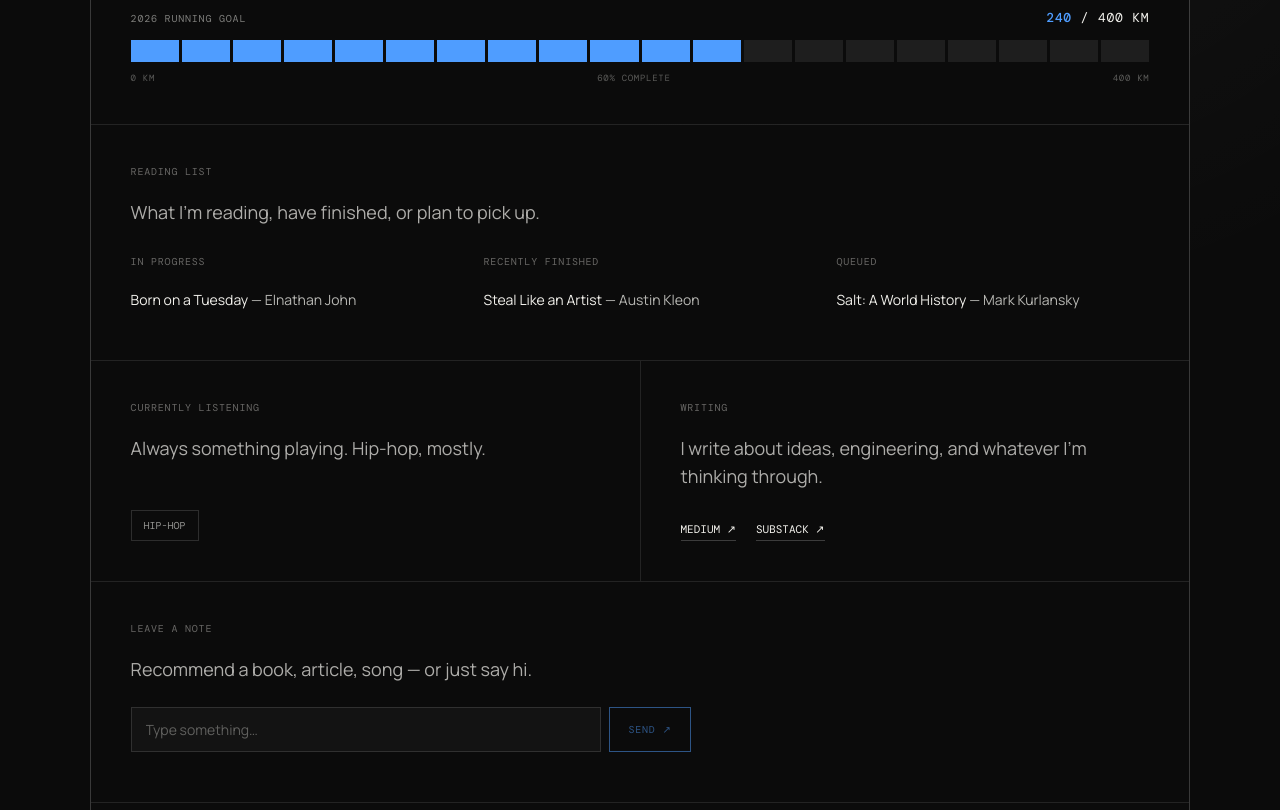
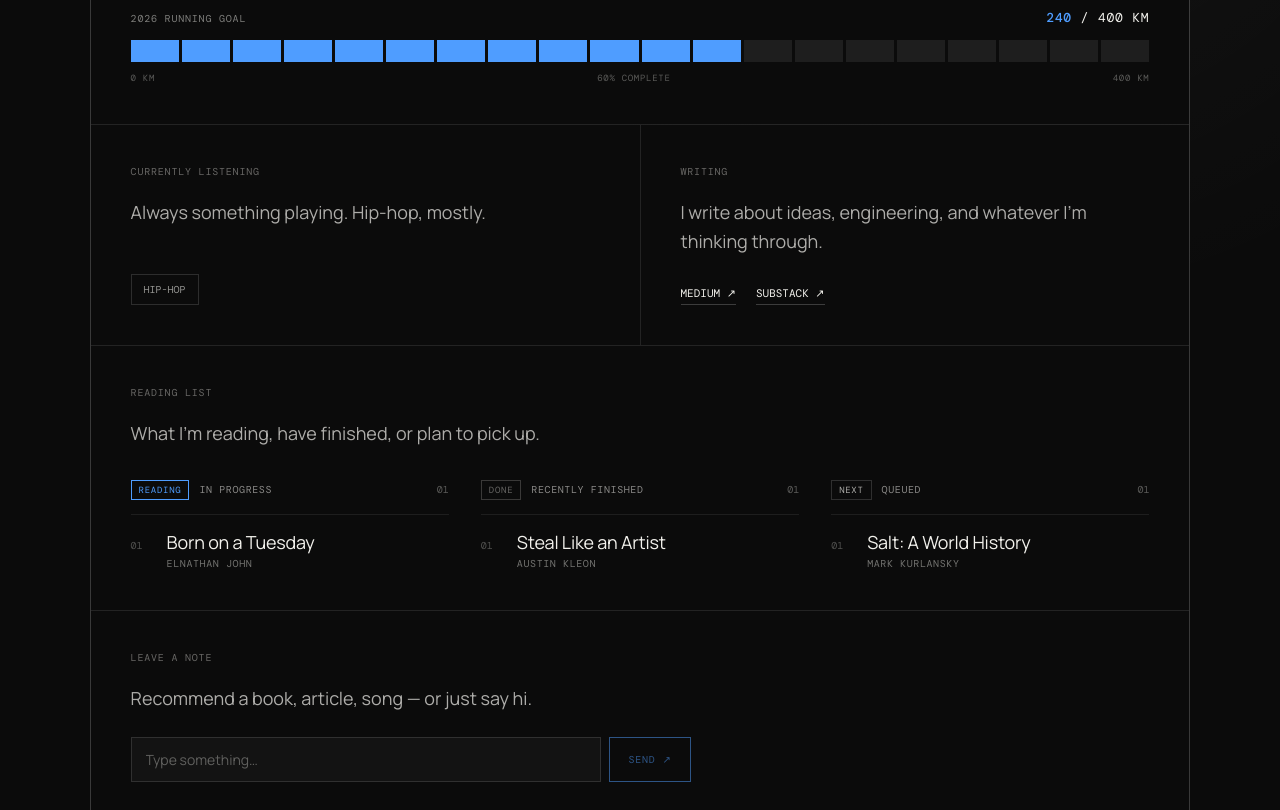
Before and after one commit to kolabdull/AS_portfolio, a React (Vite) app: page /life in a window 1280 px wide. Shown: the part 660-1470 px from the top of the page. Built offline with nearby package versions, Linux system fonts and the light colour scheme.

Commit message:
Life page fix

```diff
--- a/src/components/Life.jsx
+++ b/src/components/Life.jsx
@@ -20,7 +20,7 @@ function Life() {
       </div>
 
       <div className="life-grid">
-        {/* Movement */}
+        {/* Movement — wide, top */}
         <article className="life-card life-card--wide">
           <span className="life-label">{movement.label}</span>
           <p className="life-body">{movement.body}</p>
@@ -53,17 +53,13 @@ function Life() {
           </div>
         </article>
 
-        {/* Reading */}
-        <ReadingList />
-
-        {/* Listening */}
+        {/* Listening + Writing side by side */}
         <article className="life-card">
           <span className="life-label">{listening.label}</span>
           <p className="life-body">{listening.body}</p>
           <span className="life-genre">{listening.genre}</span>
         </article>
 
-        {/* Writing */}
         <article className="life-card">
           <span className="life-label">{writing.label}</span>
           <p className="life-body">{writing.body}</p>
@@ -81,7 +77,10 @@ function Life() {
           </div>
         </article>
 
-        {/* Guestbook */}
+        {/* Reading list — full width, restyled */}
+        <ReadingList />
+
+        {/* Guestbook — pulled up, wide */}
         <Guestbook />
 
         {/* Around the web */}
--- a/src/components/ReadingList.jsx
+++ b/src/components/ReadingList.jsx
@@ -1,14 +1,18 @@
 import { life } from "../data/life";
+
+const statusMeta = {
+  inProgress: { label: "In Progress", tag: "READING" },
+  completed: { label: "Recently Finished", tag: "DONE" },
+  queued: { label: "Queued", tag: "NEXT" },
+};
 
 function ReadingList() {
   const { reading } = life;
   if (!reading) return null;
 
-  const sections = [
-    { key: "inProgress", label: "In Progress" },
-    { key: "completed", label: "Recently Finished" },
-    { key: "queued", label: "Queued" },
-  ].filter((s) => reading[s.key]?.length > 0);
+  const sections = ["inProgress", "completed", "queued"]
+    .filter((key) => reading[key]?.length > 0)
+    .map((key) => ({ key, ...statusMeta[key], books: reading[key] }));
 
   if (sections.length === 0) return null;
 
@@ -17,14 +21,27 @@ function ReadingList() {
       <span className="life-label">{reading.label}</span>
       <p className="life-body">{reading.body}</p>
 
-      <div className="reading-list">
+      <div className="reading-manifest">
         {sections.map((s) => (
-          <div key={s.key} className="reading-section">
-            <span className="reading-section-label">{s.label}</span>
-            <ul>
-              {reading[s.key].map((book, i) => (
+          <div key={s.key} className="reading-block">
+            <div className="reading-block-head">
+              <span className={`reading-tag reading-tag--${s.key}`}>
+                {s.tag}
+              </span>
+              <span className="reading-block-label">{s.label}</span>
+              <span className="reading-block-count">
+                {String(s.books.length).padStart(2, "0")}
+              </span>
+            </div>
+
+            <ul className="reading-books">
+              {s.books.map((book, i) => (
                 <li key={i}>
-                  <em>{book.title}</em> — {book.author}
+                  <span className="reading-book-num">
+                    {String(i + 1).padStart(2, "0")}
+                  </span>
+                  <span className="reading-book-title">{book.title}</span>
+                  <span className="reading-book-author">{book.author}</span>
                 </li>
               ))}
             </ul>
--- a/src/index.css
+++ b/src/index.css
@@ -2534,14 +2534,14 @@ a {
 @media (max-width: 700px) {
   .guestbook-form { flex-direction: column; }
 }
-.reading-list {
+/* .reading-list {
   margin-top: 28px;
   display: grid;
   grid-template-columns: repeat(3, 1fr);
   gap: 40px;
-}
-
-.reading-section-label {
+} */
+
+/* .reading-section-label {
   display: block;
   margin-bottom: 12px;
   font-family: var(--font-mono);
@@ -2558,9 +2558,9 @@ a {
   color: rgba(242, 241, 236, 0.75);
   font-size: 14px;
   line-height: 1.7;
-}
-
-.reading-section ul li {
+} */
+
+/* .reading-section ul li {
   padding: 8px 0;
   border-top: 1px solid rgba(255, 255, 255, 0.06);
 }
@@ -2572,11 +2572,114 @@ a {
 .reading-section em {
   font-style: italic;
   color: #f2f1ec;
-}
-
-@media (max-width: 900px) {
+} */
+
+/* @media (max-width: 900px) {
   .reading-list {
     grid-template-columns: 1fr;
     gap: 28px;
   }
-}
+} */
+ /* Reading manifest — terminal library style */
+.reading-manifest {
+  margin-top: 32px;
+  display: grid;
+  grid-template-columns: repeat(3, 1fr);
+  gap: 32px;
+}
+
+.reading-block {
+  display: flex;
+  flex-direction: column;
+}
+
+.reading-block-head {
+  display: flex;
+  align-items: center;
+  gap: 10px;
+  padding-bottom: 14px;
+  margin-bottom: 16px;
+  border-bottom: 1px solid rgba(255, 255, 255, 0.08);
+}
+
+.reading-tag {
+  padding: 3px 7px;
+  font-family: var(--font-mono);
+  font-size: 9px;
+  letter-spacing: 0.08em;
+  border: 1px solid rgba(255, 255, 255, 0.15);
+  color: rgba(242, 241, 236, 0.7);
+}
+
+.reading-tag--inProgress {
+  border-color: var(--accent);
+  color: var(--accent);
+}
+
+.reading-tag--completed {
+  color: rgba(242, 241, 236, 0.4);
+  border-color: rgba(242, 241, 236, 0.2);
+}
+
+.reading-block-label {
+  flex: 1;
+  font-family: var(--font-mono);
+  font-size: 10px;
+  text-transform: uppercase;
+  letter-spacing: 0.06em;
+  color: rgba(242, 241, 236, 0.55);
+}
+
+.reading-block-count {
+  font-family: var(--font-mono);
+  font-size: 10px;
+  color: rgba(242, 241, 236, 0.35);
+  font-variant-numeric: tabular-nums;
+}
+
+.reading-books {
+  margin: 0;
+  padding: 0;
+  list-style: none;
+  display: flex;
+  flex-direction: column;
+  gap: 14px;
+}
+
+.reading-books li {
+  display: grid;
+  grid-template-columns: 24px 1fr;
+  gap: 4px 12px;
+  align-items: baseline;
+}
+
+.reading-book-num {
+  grid-row: span 2;
+  font-family: var(--font-mono);
+  font-size: 10px;
+  color: rgba(242, 241, 236, 0.3);
+  padding-top: 4px;
+}
+
+.reading-book-title {
+  font-family: var(--font-display);
+  font-size: 18px;
+  line-height: 1.25;
+  color: #f2f1ec;
+  letter-spacing: -0.01em;
+}
+
+.reading-book-author {
+  font-family: var(--font-mono);
+  font-size: 10px;
+  text-transform: uppercase;
+  letter-spacing: 0.06em;
+  color: rgba(242, 241, 236, 0.45);
+}
+
+@media (max-width: 900px) {
+  .reading-manifest {
+    grid-template-columns: 1fr;
+    gap: 40px;
+  }
+}
```
